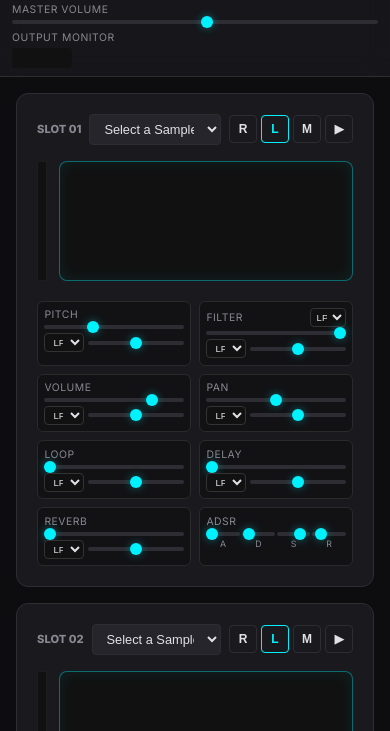
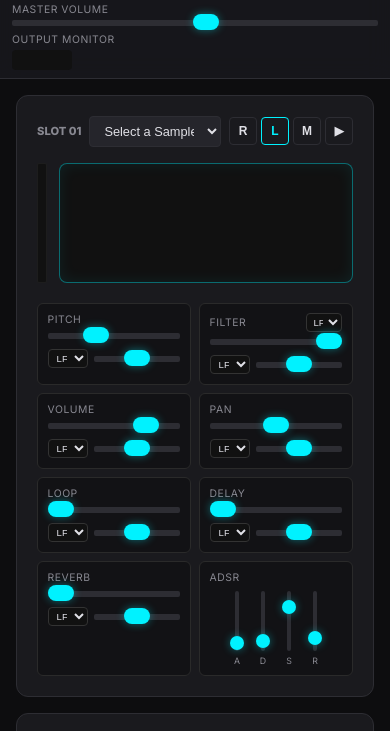
Before and after one commit to mofongo/web-sampler, a website built with Vite: page index.html in a window 390 px wide. Shown: the part 60-791 px from the top of the page. Built offline with nearby package versions, Linux system fonts and the light colour scheme; what wavesurfer.js would draw is missing.

Commit message:
feat: Restyle ADSR sliders as vertical faders and improve touch targets
Convert ADSR envelope sliders from horizontal to vertical faders for more
intuitive control. Add elliptical slider thumbs for harmonic levels and
mobile breakpoints with touch-friendly sizing and spacing.

Co-Authored-By: Claude Opus 4.6 <noreply@anthropic.com>

```diff
--- a/style.css
+++ b/style.css
@@ -336,19 +336,62 @@ button.primary:hover {
 
 .adsr-sliders {
   display: flex;
-  gap: 2px;
+  gap: 4px;
+  justify-content: center;
 }
 
 .adsr-slider {
-  flex: 1;
   display: flex;
   flex-direction: column;
   align-items: center;
-  gap: 2px;
+  gap: 4px;
 }
 
+/* Vertical ADSR faders */
 .adsr-slider input[type="range"] {
-  width: 100%;
+  writing-mode: vertical-lr;
+  direction: rtl;
+  width: 20px;
+  height: 60px;
+  -webkit-appearance: none;
+  appearance: none;
+  background: transparent;
+}
+
+.adsr-slider input[type="range"]::-webkit-slider-runnable-track {
+  width: 4px;
+  height: 100%;
+  background: var(--border-color);
+  border-radius: 2px;
+}
+
+.adsr-slider input[type="range"]::-webkit-slider-thumb {
+  -webkit-appearance: none;
+  appearance: none;
+  height: 14px;
+  width: 14px;
+  border-radius: 50%;
+  background: var(--accent-color);
+  cursor: pointer;
+  margin-left: -5px;
+  box-shadow: 0 0 8px rgba(0, 242, 255, 0.4);
+}
+
+.adsr-slider input[type="range"]::-moz-range-track {
+  width: 4px;
+  height: 100%;
+  background: var(--border-color);
+  border-radius: 2px;
+}
+
+.adsr-slider input[type="range"]::-moz-range-thumb {
+  height: 14px;
+  width: 14px;
+  border-radius: 50%;
+  background: var(--accent-color);
+  cursor: pointer;
+  border: none;
+  box-shadow: 0 0 8px rgba(0, 242, 255, 0.4);
 }
 
 .adsr-label {
@@ -1155,11 +1198,11 @@ input[type="range"]::-webkit-slider-thumb {
   -webkit-appearance: none;
   appearance: none;
   height: 14px;
-  width: 14px;
-  border-radius: 50%;
+  width: 45px;
+  border-radius: 7px;
   background: var(--accent-color);
   cursor: pointer;
-  margin-left: -5px;
+  margin-left: 0;
   box-shadow: 0 0 8px rgba(0, 242, 255, 0.4);
 }
 
@@ -1172,8 +1215,8 @@ input[type="range"]::-webkit-slider-thumb {
 
 .harmonic-level::-moz-range-thumb {
   height: 14px;
-  width: 14px;
-  border-radius: 50%;
+  width: 45px;
+  border-radius: 7px;
   background: var(--accent-color);
   cursor: pointer;
   border: none;
@@ -1302,6 +1345,57 @@ input[type="range"]::-webkit-slider-thumb {
   .freesound-footer {
     padding: 0.5rem 1rem;
   }
+
+  /* Touch-friendly sliders: elliptical thumbs, more spacing */
+  input[type="range"]::-webkit-slider-thumb {
+    height: 16px;
+    width: 26px;
+    border-radius: 8px;
+    margin-top: -6px;
+  }
+
+  input[type="range"]::-moz-range-thumb {
+    height: 16px;
+    width: 26px;
+    border-radius: 8px;
+  }
+
+  input[type="range"]::-webkit-slider-runnable-track {
+    height: 6px;
+  }
+
+  input[type="range"]::-moz-range-track {
+    height: 6px;
+  }
+
+  /* More vertical space between parameter rows */
+  .param-box {
+    padding: 0.6rem;
+    gap: 0.4rem;
+  }
+
+  .lfo-controls,
+  .effect-controls {
+    gap: 1rem;
+  }
+
+  .param-item {
+    gap: 6px;
+  }
+
+  .mod-row {
+    gap: 6px;
+    margin-top: 4px;
+  }
+
+  /* ADSR sliders need more breathing room */
+  .adsr-sliders {
+    gap: 6px;
+  }
+
+  .adsr-slider {
+    gap: 4px;
+  }
 }
 
 @media (max-width: 480px) {
```
